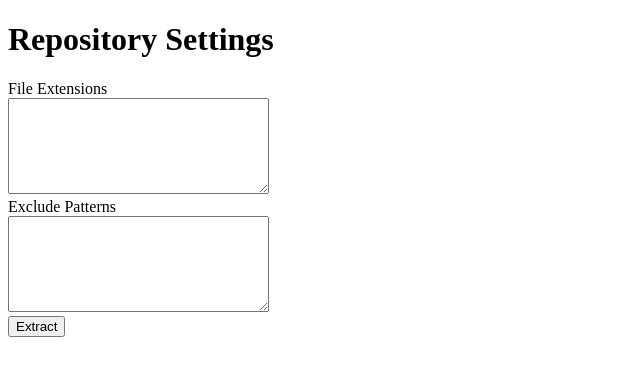
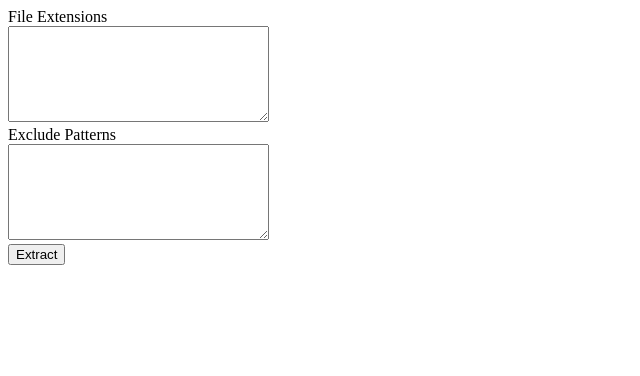
Before and after one commit to 74th/github-repo-to-single-txt-chrome-extension, a website with bundled scripts: page popup.html in a window 1280 px wide. Shown: the whole page, without its empty margins (0-640 px from the left). Built offline with nearby package versions, Linux system fonts and the light colour scheme; no server answers.

Commit message:
Remove heading from settings popup

```diff
--- a/popup.html
+++ b/popup.html
@@ -5,7 +5,6 @@
   <title>Repo Text Exporter</title>
 </head>
 <body>
-  <h1>Repository Settings</h1>
   <label for="exts">File Extensions</label><br />
   <textarea id="exts" rows="6" cols="30"></textarea>
   <br />
```
